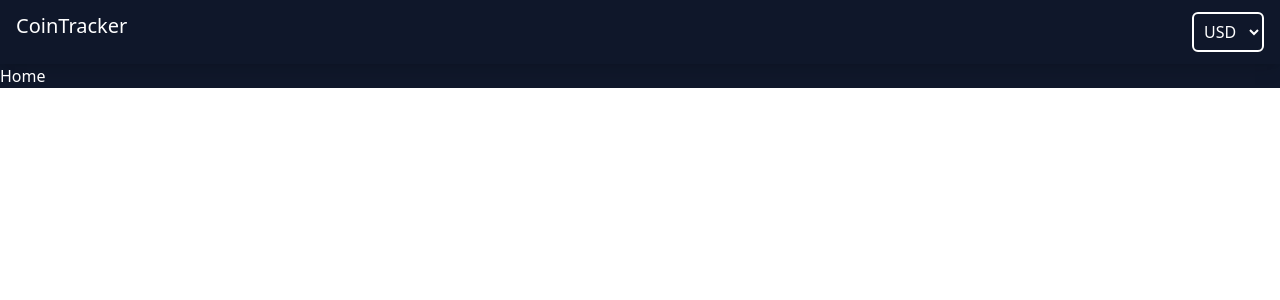
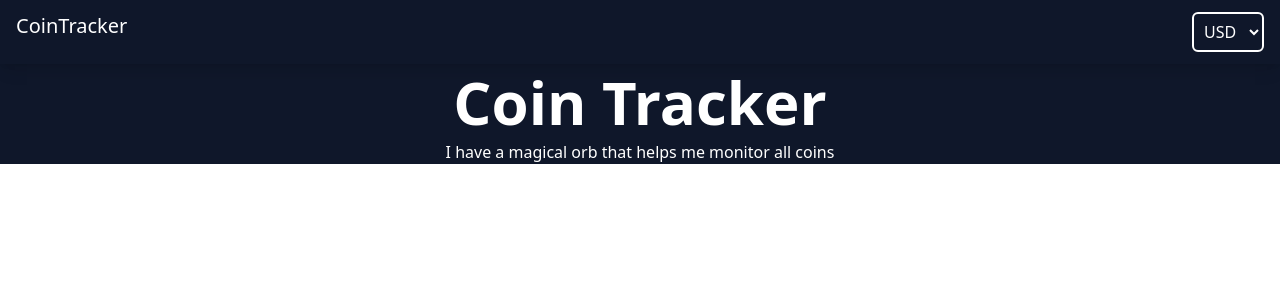
Before and after one commit to Dewaley/crypto-tracker-react-app, a React (Create React App) app: page / in a window 1280 px wide. Shown: the top 300 px of the page. Built offline with nearby package versions, Linux system fonts and the light colour scheme.

Commit message:
Banner created without carousel

```diff
--- a/package.json
+++ b/package.json
@@ -7,7 +7,9 @@
     "@testing-library/react": "^12.1.3",
     "@testing-library/user-event": "^13.5.0",
     "react": "^17.0.2",
+    "react-alice-carousel": "^2.5.1",
     "react-dom": "^17.0.2",
+    "react-responsive-carousel": "^3.2.23",
     "react-router-dom": "^6.2.2",
     "react-scripts": "5.0.0",
     "web-vitals": "^2.1.4"
--- a/src/App.js
+++ b/src/App.js
@@ -1,7 +1,7 @@
 import React, {useState} from 'react';
 import { BrowserRouter as Router } from 'react-router-dom';
 import Header from './components/Header';
-import Home from './components/Home';
+import HomePage from './pages/HomePage';
 
 function App() {
   const [currency,setCurrency] = useState('')
@@ -9,7 +9,7 @@ function App() {
     <Router>
       <div className='bg-slate-900 text-white'>
         <Header setCurrency={setCurrency}/>
-        <Home/>
+        <HomePage/>
       </div>
     </Router>
   );
--- /dev/null
+++ b/src/components/Banner.js
@@ -0,0 +1,12 @@
+import React from 'react'
+
+const Banner = () => {
+  return (
+    <div className='text-center'>
+     <h1 className='font-bold text-6xl my-2'>Coin Tracker</h1>
+     <p className='font-light'>I have a magical orb that helps me monitor all coins</p>
+    </div>
+  )
+}
+
+export default Banner
--- a/src/components/Home.js
+++ /dev/null
@@ -1,9 +0,0 @@
-import React from 'react'
-
-const Home = () => {
-  return (
-    <div>Home</div>
-  )
-}
-
-export default Home
--- /dev/null
+++ b/src/pages/HomePage.js
@@ -0,0 +1,10 @@
+import React from 'react'
+import Banner from '../components/Banner'
+
+const HomePage = () => {
+  return (
+    <div><Banner/></div>
+  )
+}
+
+export default HomePage
```
Also changed, not shown: src/components/Header.js (+10 -5 lines), 1 other file (tests, documents, lock files or other folders).
